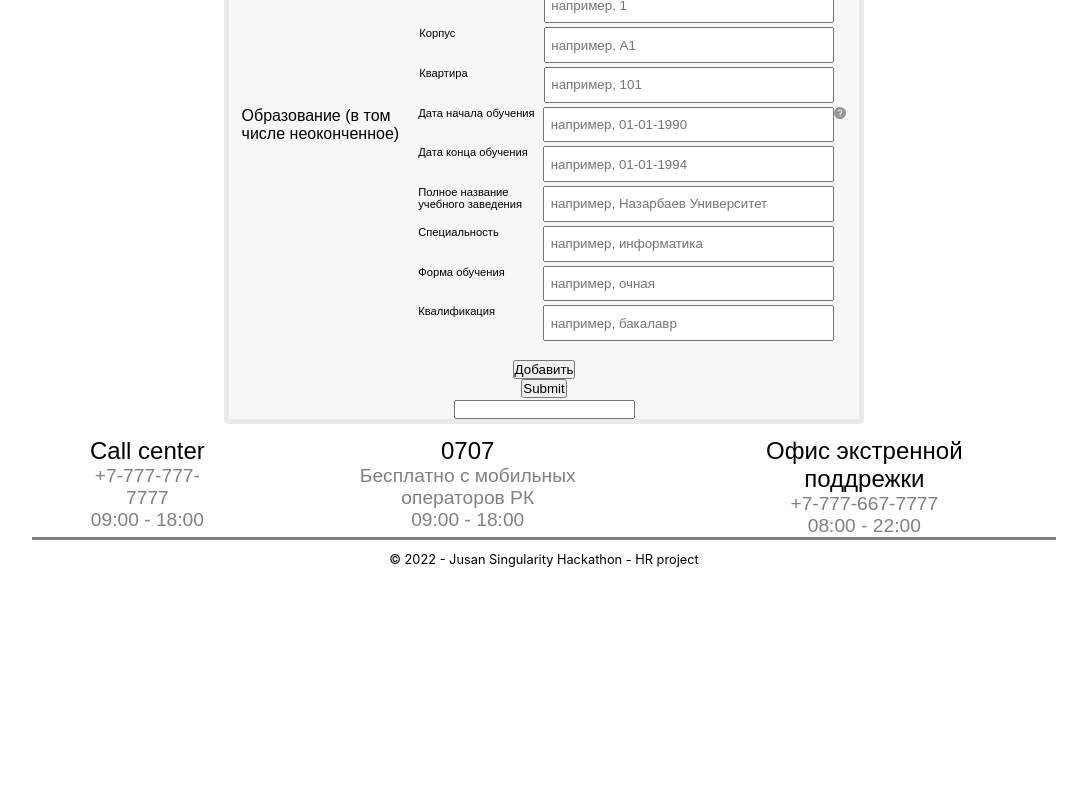
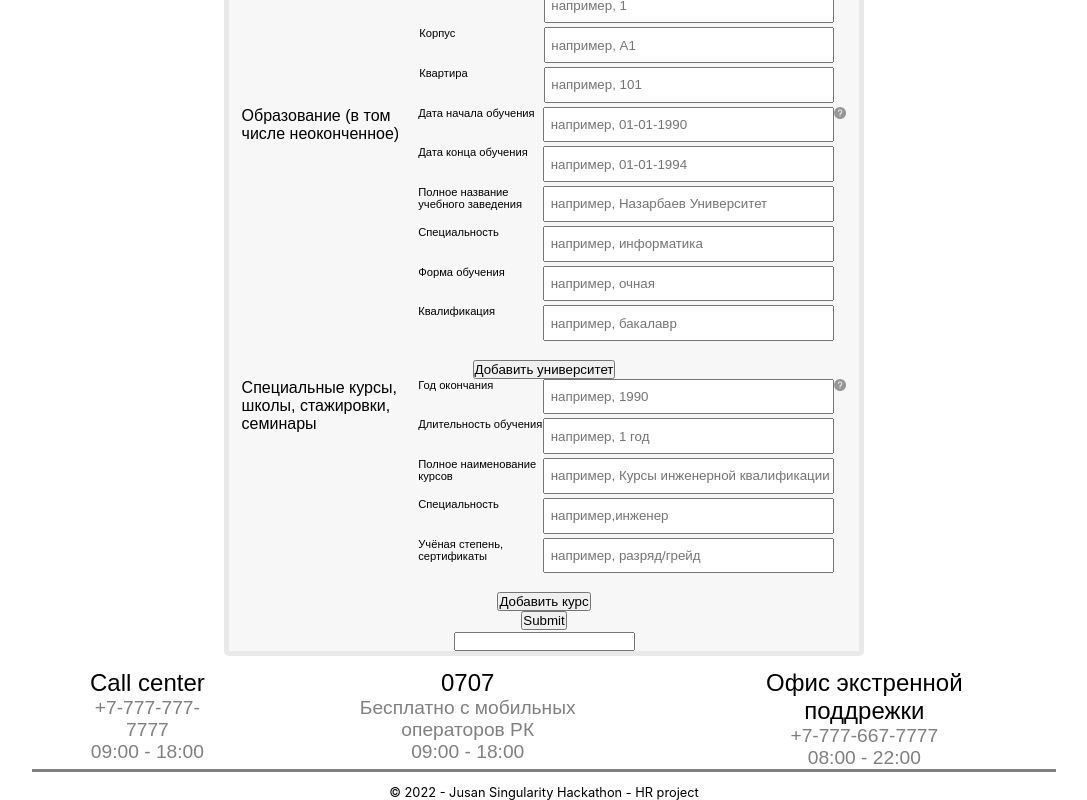
Before and after one commit to baticon/hackathon0.9, a React (Create React App) app: page /mainform in a window 1280 px wide. Shown: the part 1359-2159 px from the top of the page, without its empty margins (96-1183 px from the left). Before the commit the page ends 1926 px from the top, so only its background shows below. Built offline with nearby package versions, Linux system fonts and the light colour scheme.

Commit message:
working courses

```diff
--- a/package.json
+++ b/package.json
@@ -12,6 +12,7 @@
     "react-hook-form": "^7.33.1",
     "react-router-dom": "^6.3.0",
     "react-scripts": "5.0.1",
+    "react-select": "^5.4.0",
     "web-vitals": "^2.1.4"
   },
   "scripts": {
--- a/src/components/userMainForm/userMainForm.js
+++ b/src/components/userMainForm/userMainForm.js
@@ -3,6 +3,7 @@ import Footer from "../footer/footer";
 import style from "./userMainForm.module.css";
 import question from "../media/question.png";
 import React, { useState } from "react";
+import Select from "react-select";
 import { useForm, useFieldArray } from "react-hook-form";
 
 //use https://react-hook-form.com/
@@ -18,8 +19,23 @@ const defaultUniversity = {
   degree: "",
 };
 
+const defaultCourse = {
+  end: null,
+  duration: null,
+  coursename: "",
+  type: "",
+  degree: "",
+};
+
+const options = [
+  { value: "chocolate", label: "Chocolate" },
+  { value: "strawberry", label: "Strawberry" },
+  { value: "vanilla", label: "Vanilla" },
+];
+
 const UserMainForm = () => {
   const [universities, setUniversities] = useState([defaultUniversity]);
+  const [courses, setCourses] = useState([defaultCourse]);
 
   const { control, register, handleSubmit } = useForm();
   const onSubmit = (data) => console.log(data);
@@ -28,6 +44,8 @@ const UserMainForm = () => {
     control,
     name: `items`,
   });
+
+  const [nationality, setNationality] = useState("");
 
   return (
     <div>
@@ -95,6 +113,12 @@ const UserMainForm = () => {
             </div>
             <div className={style.NATIONALITYContainer}>
               <label className={style.NATIONALITYlabel}>Национальность</label>
+              {/* <Select
+                options={options}
+                className={style.NATIONALITYinput}
+                control={control}
+                onChange={(choice) => setNationality(choice)}
+              /> */}
               <select
                 className={style.NATIONALITYinput}
                 {...register("Nationality")}
@@ -511,7 +535,95 @@ const UserMainForm = () => {
                 ])
               }
             >
-              Добавить
+              Добавить университет
+            </button>
+
+            <div className={style.UNIVERSITYContainer}>
+              <label className={style.UNIVERSITYlabel}>
+                Специальные курсы, школы, стажировки, семинары
+              </label>
+              <div className={style.UNIVERSITYSubContainer}>
+                {courses.map(
+                  ({ end, duration, coursename, type, degree }, index) => {
+                    return (
+                      <div
+                        className={style.UNIVERSITYContainerTwo}
+                        key={courses.id}
+                      >
+                        <div className={style.UNIVERSITYContainerThree}>
+                          <label className={style.UNIVERSITYlabelTwo}>
+                            Год окончания
+                          </label>
+                          <input
+                            className={style.UNIVERSITYinputTwo}
+                            placeholder="например, 1990"
+                            value={end}
+                            {...register(`CourseEnd.${index}`)}
+                          ></input>
+                        </div>
+                        <div className={style.UNIVERSITYContainerThree}>
+                          <label className={style.UNIVERSITYlabelTwo}>
+                            Длительность обучения
+                          </label>
+                          <input
+                            className={style.UNIVERSITYinputTwo}
+                            placeholder="например, 1 год"
+                            value={duration}
+                            {...register(`CourseDuration.${index}`)}
+                          ></input>
+                        </div>
+                        <div className={style.UNIVERSITYContainerThree}>
+                          <label className={style.UNIVERSITYlabelTwo}>
+                            Полное наименование курсов
+                          </label>
+                          <input
+                            className={style.UNIVERSITYinputTwo}
+                            placeholder="например, Курсы инженерной квалификации"
+                            value={coursename}
+                            {...register(`CourseName.${index}`)}
+                          ></input>
+                        </div>
+                        <div className={style.UNIVERSITYContainerThree}>
+                          <label className={style.UNIVERSITYlabelTwo}>
+                            Специальность
+                          </label>
+                          <input
+                            className={style.UNIVERSITYinputTwo}
+                            placeholder="например,инженер"
+                            value={type}
+                            {...register(`CourseType.${index}`)}
+                          ></input>
+                        </div>
+                        <div className={style.UNIVERSITYContainerThree}>
+                          <label className={style.UNIVERSITYlabelTwo}>
+                            Учёная степень, сертификаты
+                          </label>
+                          <input
+                            className={style.UNIVERSITYinputTwo}
+                            placeholder="например, разряд/грейд"
+                            value={degree}
+                            {...register(`CourseGrade.${index}`)}
+                          ></input>
+                        </div>
+                      </div>
+                    );
+                  }
+                )}
+              </div>
+              <img
+                src={question}
+                alt=""
+                className={style.hint}
+                title="Пожалуйста укажите курсы"
+              ></img>
+            </div>
+            <button
+              type="button"
+              onClick={() =>
+                setCourses((courses) => [...courses, defaultCourse])
+              }
+            >
+              Добавить курс
             </button>
           </div>
           <input type="submit" />
```
Also changed, not shown: 1 other file (tests, documents, lock files or other folders).
